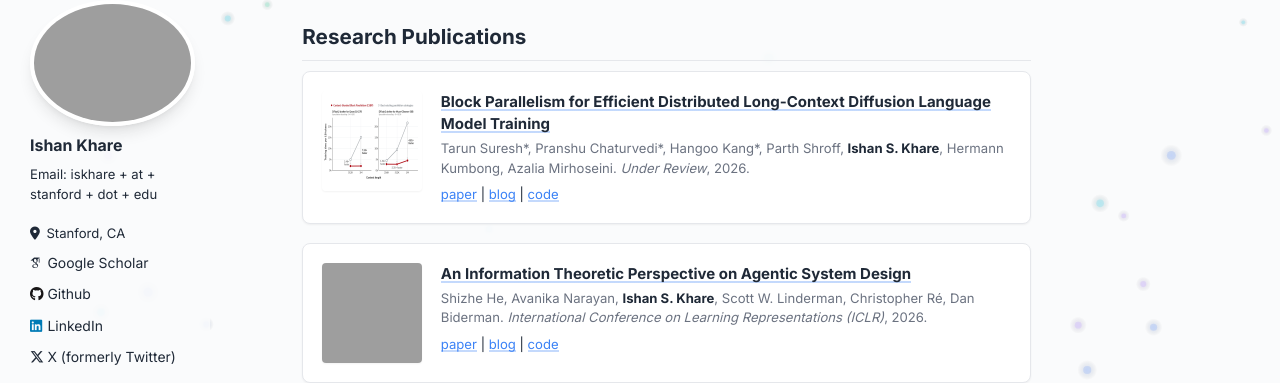
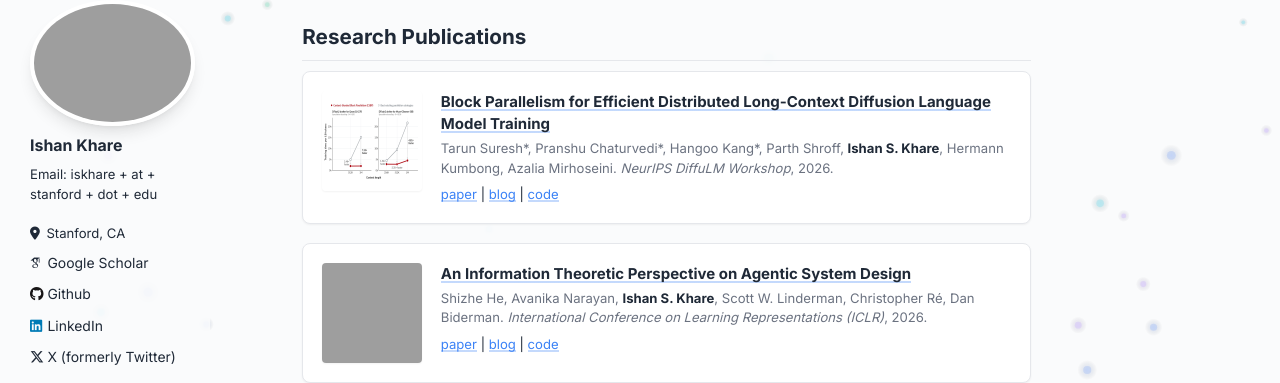
Before and after one commit to iskhare/iskhare.github.io, a Jekyll site: the page built from _pages/about.md, in a window 1280 px wide and 900 px high, scrolled down 516 px, cut to the strip 100-483 px from the top of the window. Built offline with Jekyll 4.4.1, drawn with Linux system fonts in a browser that asks for light colours; some web fonts are replaced; grey boxes are pictures that could not be loaded.

Commit message:
venue update

```diff
--- a/_pages/about.md
+++ b/_pages/about.md
@@ -33,7 +33,7 @@ Research Publications
   <img src="/images/turbo-dllm.jpg" alt="Turbo dLLM" class="publication-image">
   <div class="publication-content">
     <a href="https://scalingintelligence.stanford.edu/Turbo-dLLM"><strong>Block Parallelism for Efficient Distributed Long-Context Diffusion Language Model Training</strong></a><br>
-    <span class="publication-authors">Tarun Suresh*, Pranshu Chaturvedi*, Hangoo Kang*, Parth Shroff, <strong>Ishan S. Khare</strong>, Hermann Kumbong, Azalia Mirhoseini. <em>Under Review</em>, 2026.</span>
+    <span class="publication-authors">Tarun Suresh*, Pranshu Chaturvedi*, Hangoo Kang*, Parth Shroff, <strong>Ishan S. Khare</strong>, Hermann Kumbong, Azalia Mirhoseini. <em>NeurIPS DiffuLM Workshop</em>, 2026.</span>
     <span class="publication-links"><a href="https://arxiv.org/pdf/2609.19242">paper</a> | <a href="https://scalingintelligence.stanford.edu/Turbo-dLLM">blog</a> | <a href="https://github.com/ScalingIntelligence/Turbo-dLLM">code</a></span>
   </div>
 </div>
```
